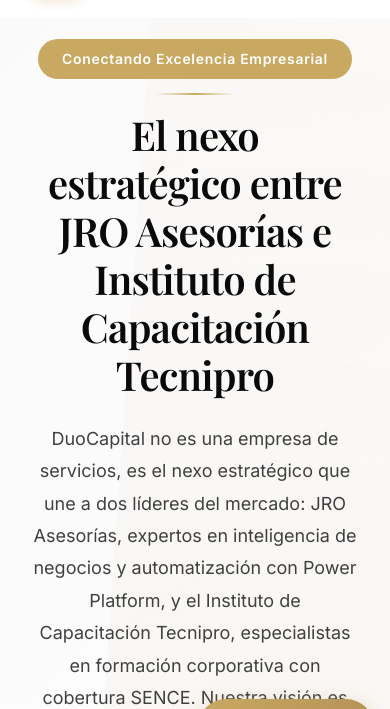
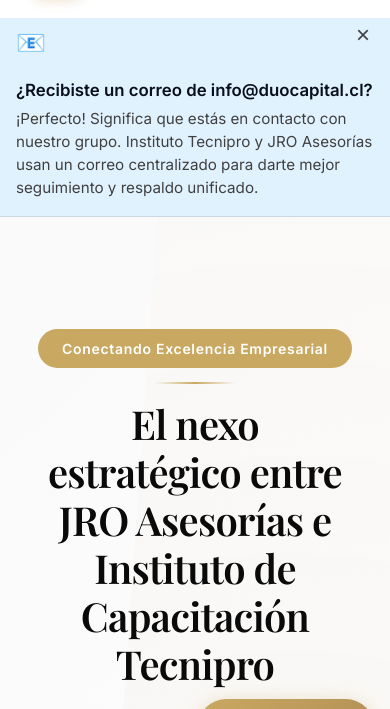
Before and after one commit to JuanOrtizLeiva/duocapital, a website: page index.html in a window 390 px wide. Shown: the part 73-782 px from the top of the page. Drawn offline with nearby package versions, Linux system fonts and the light colour scheme.

Commit message:
Update index.html

```diff
--- a/index.html
+++ b/index.html
@@ -1877,6 +1877,82 @@
                 bottom: 100px;
             }
         }
+
+        /* Banner de Correo */
+        .banner-correo {
+            background: #e0f2fe;
+            padding: 16px;
+            display: flex;
+            align-items: center;
+            gap: 16px;
+            position: relative;
+            border-bottom: 1px solid rgba(0, 0, 0, 0.1);
+            max-width: 100%;
+            margin-top: 80px; /* Espacio para el header fijo */
+            z-index: 999;
+        }
+
+        .banner-correo.hidden {
+            display: none;
+        }
+
+        .banner-icon {
+            font-size: 2rem;
+            flex-shrink: 0;
+        }
+
+        .banner-content {
+            flex: 1;
+        }
+
+        .banner-content strong {
+            display: block;
+            font-size: 1.05rem;
+            color: var(--navy-deep);
+            margin-bottom: 4px;
+            font-weight: 600;
+        }
+
+        .banner-content p {
+            margin: 0;
+            font-size: 0.95rem;
+            color: var(--gray-700);
+            line-height: 1.5;
+        }
+
+        .banner-close {
+            background: none;
+            border: none;
+            font-size: 1.5rem;
+            color: var(--gray-700);
+            cursor: pointer;
+            padding: 4px 8px;
+            line-height: 1;
+            transition: color var(--transition-base);
+            flex-shrink: 0;
+        }
+
+        .banner-close:hover {
+            color: var(--navy-deep);
+        }
+
+        @media (max-width: 768px) {
+            .banner-correo {
+                flex-direction: column;
+                align-items: flex-start;
+                gap: 12px;
+            }
+
+            .banner-icon {
+                font-size: 1.5rem;
+            }
+
+            .banner-close {
+                position: absolute;
+                top: 12px;
+                right: 12px;
+            }
+        }
     </style>
 </head>
 <body>
@@ -1906,6 +1982,16 @@
             </button>
         </nav>
     </header>
+
+    <!-- Banner de Correo -->
+    <div class="banner-correo" id="bannerCorreo">
+        <div class="banner-icon">📧</div>
+        <div class="banner-content">
+            <strong>¿Recibiste un correo de info@duocapital.cl?</strong>
+            <p>¡Perfecto! Significa que estás en contacto con nuestro grupo. Instituto Tecnipro y JRO Asesorías usan un correo centralizado para darte mejor seguimiento y respaldo unificado.</p>
+        </div>
+        <button class="banner-close" id="bannerClose" aria-label="Cerrar">×</button>
+    </div>
 
     <!-- Mobile Menu -->
     <div class="mobile-menu" id="mobileMenu">
@@ -2597,6 +2683,43 @@
             window.toggleChat = toggleChat;
         })();
 
+        // Banner de Correo - Manejo de cierre y cookie
+        (function() {
+            const banner = document.getElementById('bannerCorreo');
+            const closeButton = document.getElementById('bannerClose');
+
+            // Función para establecer cookie
+            function setCookie(name, value, days) {
+                const date = new Date();
+                date.setTime(date.getTime() + (days * 24 * 60 * 60 * 1000));
+                const expires = "expires=" + date.toUTCString();
+                document.cookie = name + "=" + value + ";" + expires + ";path=/";
+            }
+
+            // Función para obtener cookie
+            function getCookie(name) {
+                const nameEQ = name + "=";
+                const ca = document.cookie.split(';');
+                for (let i = 0; i < ca.length; i++) {
+                    let c = ca[i];
+                    while (c.charAt(0) === ' ') c = c.substring(1, c.length);
+                    if (c.indexOf(nameEQ) === 0) return c.substring(nameEQ.length, c.length);
+                }
+                return null;
+            }
+
+            // Verificar si el banner fue cerrado previamente
+            if (getCookie('bannerCorreoClosed') === 'true') {
+                banner.classList.add('hidden');
+            }
+
+            // Manejar el cierre del banner
+            closeButton.addEventListener('click', function() {
+                banner.classList.add('hidden');
+                setCookie('bannerCorreoClosed', 'true', 30); // Cookie válida por 30 días
+            });
+        })();
+
         // Counter animation for metrics and trust numbers
         function animateCounter(element, target, suffix = '') {
             let current = 0;
```
